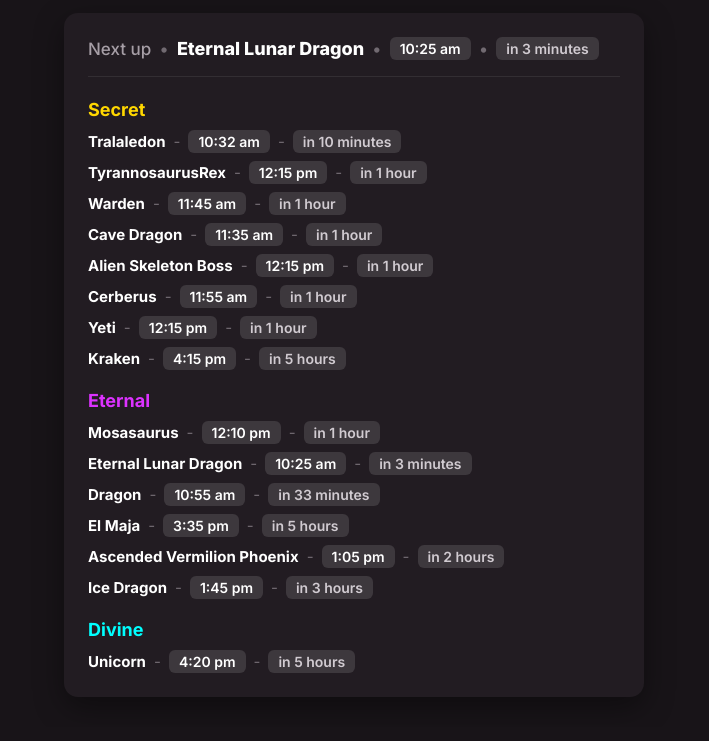
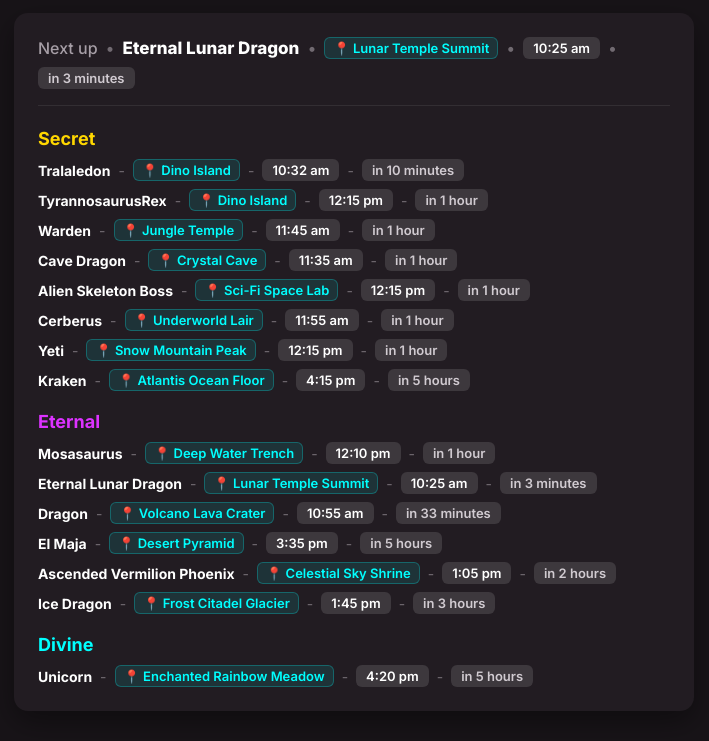
Before and after one commit to mmtandico/Zax-Script, a website: page dashboard/index.html in a window 1280 px wide. Shown: the part 79-820 px from the top of the page, without its empty margins (286-995 px from the left). Drawn offline with Linux system fonts and the light colour scheme.

Commit message:
Add map spawn zone locations for all egg predictions in web dashboard and in-game HUD

```diff
--- a/dashboard/app.js
+++ b/dashboard/app.js
@@ -1,6 +1,6 @@
 /**
  * Steal an Egg - Real-Time Egg Spawn Predictor Application Logic
- * Replicates the exact reference structure with exact egg names by tier (Secret, Eternal, Divine).
+ * Displays exact egg names, spawn zones, 12-hour AM/PM times, and relative countdowns.
  */
 
 document.addEventListener('DOMContentLoaded', () => {
@@ -8,6 +8,7 @@ document.addEventListener('DOMContentLoaded', () => {
 
     // DOM Elements
     const nextUpName = document.getElementById('nextUpName');
+    const nextUpZone = document.getElementById('nextUpZone');
     const nextUpTime = document.getElementById('nextUpTime');
     const nextUpRelative = document.getElementById('nextUpRelative');
 
@@ -39,39 +40,36 @@ document.addEventListener('DOMContentLoaded', () => {
         return `in ${hours} hours`;
     }
 
-    // Exact Egg Definitions & Intervals from Reference Image
+    // Exact Egg Definitions with Map Zone Locations
     const eggDatabase = {
         Secret: [
-            { name: "Tralaledon", cycleSec: 2100, offsetSec: 780 },
-            { name: "TyrannosaurusRex", cycleSec: 8100, offsetSec: 7200 },
-            { name: "Warden", cycleSec: 9000, offsetSec: 8100 },
-            { name: "Cave Dragon", cycleSec: 10200, offsetSec: 9300 },
-            { name: "Alien Skeleton Boss", cycleSec: 11700, offsetSec: 10800 },
-            { name: "Cerberus", cycleSec: 17400, offsetSec: 16500 },
-            { name: "Yeti", cycleSec: 23400, offsetSec: 22500 },
-            { name: "Kraken", cycleSec: 33600, offsetSec: 32700 }
+            { name: "Tralaledon", zone: "Dino Island", cycleSec: 2100, offsetSec: 780 },
+            { name: "TyrannosaurusRex", zone: "Dino Island", cycleSec: 8100, offsetSec: 7200 },
+            { name: "Warden", zone: "Jungle Temple", cycleSec: 9000, offsetSec: 8100 },
+            { name: "Cave Dragon", zone: "Crystal Cave", cycleSec: 10200, offsetSec: 9300 },
+            { name: "Alien Skeleton Boss", zone: "Sci-Fi Space Lab", cycleSec: 11700, offsetSec: 10800 },
+            { name: "Cerberus", zone: "Underworld Lair", cycleSec: 17400, offsetSec: 16500 },
+            { name: "Yeti", zone: "Snow Mountain Peak", cycleSec: 23400, offsetSec: 22500 },
+            { name: "Kraken", zone: "Atlantis Ocean Floor", cycleSec: 33600, offsetSec: 32700 }
         ],
         Eternal: [
-            { name: "Mosasaurus", cycleSec: 10500, offsetSec: 9600 },
-            { name: "Eternal Lunar Dragon", cycleSec: 22200, offsetSec: 21300 },
-            { name: "Dragon", cycleSec: 24000, offsetSec: 23100 },
-            { name: "El Maja", cycleSec: 32100, offsetSec: 31200 },
-            { name: "Ascended Vermilion Phoenix", cycleSec: 38100, offsetSec: 37200 },
-            { name: "Ice Dragon", cycleSec: 65400, offsetSec: 64500 }
+            { name: "Mosasaurus", zone: "Deep Water Trench", cycleSec: 10500, offsetSec: 9600 },
+            { name: "Eternal Lunar Dragon", zone: "Lunar Temple Summit", cycleSec: 22200, offsetSec: 21300 },
+            { name: "Dragon", zone: "Volcano Lava Crater", cycleSec: 24000, offsetSec: 23100 },
+            { name: "El Maja", zone: "Desert Pyramid", cycleSec: 32100, offsetSec: 31200 },
+            { name: "Ascended Vermilion Phoenix", zone: "Celestial Sky Shrine", cycleSec: 38100, offsetSec: 37200 },
+            { name: "Ice Dragon", zone: "Frost Citadel Glacier", cycleSec: 65400, offsetSec: 64500 }
         ],
         Divine: [
-            { name: "Unicorn", cycleSec: 21900, offsetSec: 21000 }
+            { name: "Unicorn", zone: "Enchanted Rainbow Meadow", cycleSec: 21900, offsetSec: 21000 }
         ]
     };
 
-    // Calculate predictions for all items
     function updatePredictor() {
         const nowMs = Date.now();
         const nowSec = Math.floor(nowMs / 1000);
 
         let allPredicted = [];
-
-        // Calculate for each tier
         const tiers = ['Secret', 'Eternal', 'Divine'];
 
         tiers.forEach(tier => {
@@ -81,7 +79,6 @@ document.addEventListener('DOMContentLoaded', () => {
             listEl.innerHTML = '';
 
             eggDatabase[tier].forEach(item => {
-                // Calculate next spawn remaining seconds seeded by epoch time
                 const rem = item.cycleSec - ((nowSec + item.offsetSec) % item.cycleSec);
                 const spawnDate = new Date(nowMs + (rem * 1000));
                 const clockStr = format12HourTime(spawnDate);
@@ -90,16 +87,18 @@ document.addEventListener('DOMContentLoaded', () => {
                 allPredicted.push({
                     tier,
                     name: item.name,
+                    zone: item.zone,
                     rem,
                     clockStr,
                     relStr
                 });
 
-                // Create egg row item matching exact reference format
                 const row = document.createElement('div');
                 row.className = 'egg-row';
                 row.innerHTML = `
                     <span class="egg-name">${item.name}</span>
+                    <span class="dot-sep">-</span>
+                    <span class="zone-badge">📍 ${item.zone}</span>
                     <span class="dot-sep">-</span>
                     <span class="time-badge">${clockStr}</span>
                     <span class="dot-sep">-</span>
@@ -109,18 +108,18 @@ document.addEventListener('DOMContentLoaded', () => {
             });
         });
 
-        // Find the absolute Next Up egg across all categories
+        // Find Next Up item
         allPredicted.sort((a, b) => a.rem - b.rem);
         const nextUpItem = allPredicted[0];
 
         if (nextUpItem) {
             if (nextUpName) nextUpName.textContent = nextUpItem.name;
+            if (nextUpZone) nextUpZone.textContent = `📍 ${nextUpItem.zone}`;
             if (nextUpTime) nextUpTime.textContent = nextUpItem.clockStr;
             if (nextUpRelative) nextUpRelative.textContent = nextUpItem.relStr;
         }
     }
 
-    // Run ticker loop every second
     setInterval(updatePredictor, 1000);
     updatePredictor();
 
--- a/dashboard/index.html
+++ b/dashboard/index.html
@@ -27,6 +27,8 @@
                 <span class="label">Next up</span>
                 <span class="dot-sep">•</span>
                 <strong id="nextUpName" class="egg-name-highlight">Tralaledon</strong>
+                <span class="dot-sep">•</span>
+                <span id="nextUpZone" class="zone-badge">📍 Dino Island</span>
                 <span class="dot-sep">•</span>
                 <span id="nextUpTime" class="time-badge">6:30 pm</span>
                 <span class="dot-sep">•</span>
--- a/dashboard/style.css
+++ b/dashboard/style.css
@@ -37,7 +37,7 @@ body {
 
 .predictor-wrapper {
     width: 100%;
-    max-width: 580px;
+    max-width: 680px;
     display: flex;
     flex-direction: column;
     gap: 16px;
@@ -101,7 +101,7 @@ body {
     align-items: center;
     flex-wrap: wrap;
     gap: 8px;
-    font-size: 17px;
+    font-size: 16px;
     padding-bottom: 16px;
     border-bottom: 1px solid rgba(255, 255, 255, 0.08);
 }
@@ -114,7 +114,7 @@ body {
 .next-up-banner .egg-name-highlight {
     color: #ffffff;
     font-weight: 800;
-    font-size: 18px;
+    font-size: 17px;
 }
 
 .dot-sep {
@@ -122,12 +122,23 @@ body {
     opacity: 0.6;
 }
 
+/* ZONE BADGE */
+.zone-badge {
+    background: rgba(0, 255, 255, 0.1);
+    color: #00ffff;
+    border: 1px solid rgba(0, 255, 255, 0.25);
+    padding: 2px 8px;
+    border-radius: 6px;
+    font-size: 13px;
+    font-weight: 600;
+}
+
 /* BADGES */
 .time-badge {
     background: var(--bg-badge);
     padding: 3px 10px;
     border-radius: 6px;
-    font-size: 14px;
+    font-size: 13px;
     font-weight: 600;
     color: #ffffff;
 }
@@ -170,7 +181,7 @@ body {
     align-items: center;
     flex-wrap: wrap;
     gap: 8px;
-    font-size: 15px;
+    font-size: 14px;
 }
 
 .egg-row .egg-name {
```
Also changed, not shown: 2 other files.
